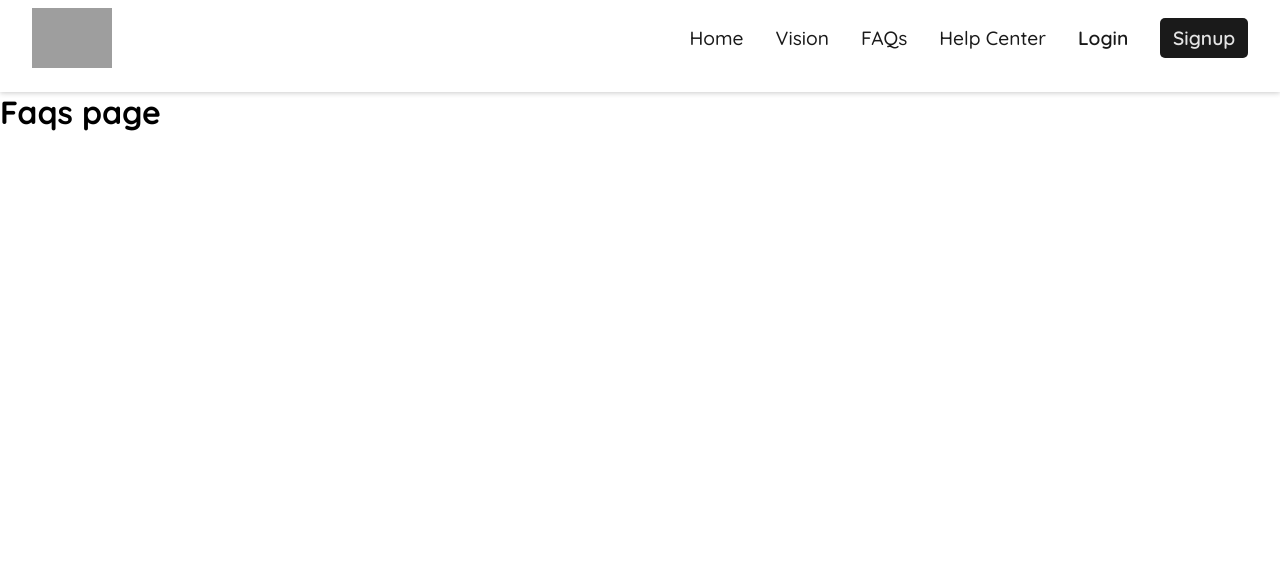
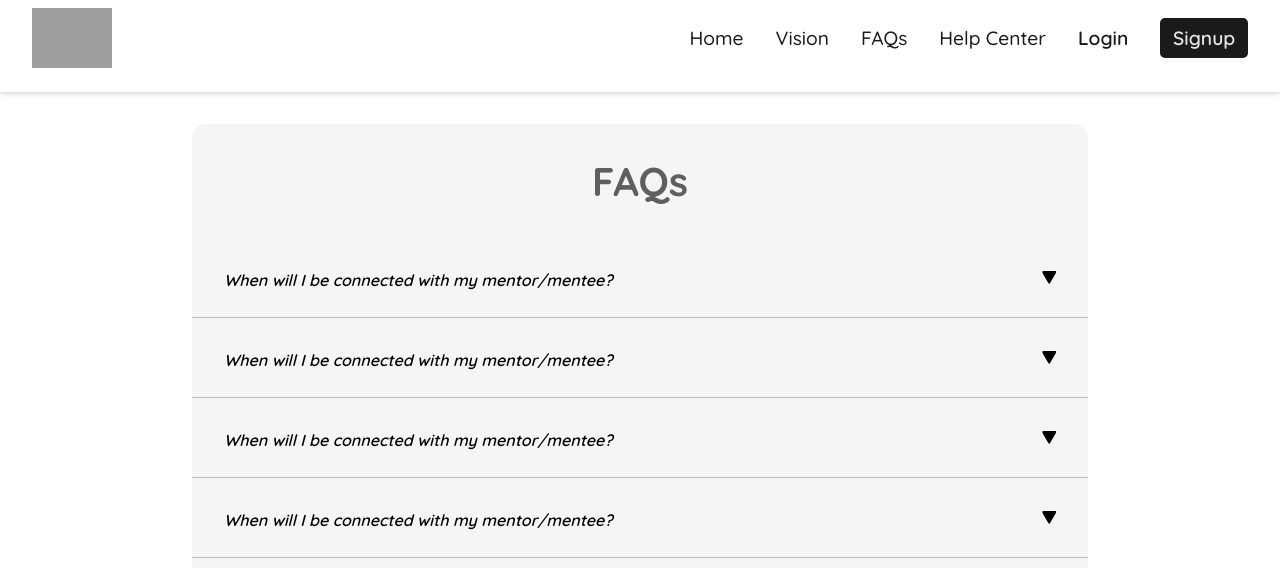
Before and after one commit to Spiral-Forge/Protege-Web, a React (Create React App) app: page /faqs in a window 1280 px wide. Shown: the top 568 px of the page. Built offline with nearby package versions, Linux system fonts and the light colour scheme; no server answers; grey boxes are pictures that could not be loaded.

Commit message:
Added FAQs page

```diff
--- a/src/App.js
+++ b/src/App.js
@@ -8,7 +8,7 @@ import "./App.css";
 import Messenger from "./components/Chat/Messenger";
 import Navbar from "./components/Navbar/Navbar";
 import AboutUs from "./components/Pages/AboutUs";
-import Faqs from "./components/Pages/Faqs";
+import Faqs from "./components/Pages/Faqs/Faqs";
 import Feedback from "./components/Pages/Feedback";
 import Vision from "./components/Pages/Vision";
 import Homepage from "./components/Pages/Home/Homepage";
--- a/src/components/Pages/Faqs.js
+++ /dev/null
@@ -1,9 +0,0 @@
-function Faqs() {
-    return (
-      <div>
-        <h1>Faqs page</h1>
-      </div>
-    );
-  }
-
-  export default Faqs;
--- /dev/null
+++ b/src/components/Pages/Faqs/Faqs.js
@@ -0,0 +1,27 @@
+import styles from "../../../styles/Faqs.module.css";
+import { BsFillTriangleFill } from "react-icons/bs";
+import faqsArr from "./faqsArr";
+function Faqs() {
+  return (
+    <div className={styles.container}>
+      <div className={styles.heading}>
+        <h1>FAQs</h1>
+      </div>
+      <div className={styles.content}>
+        {faqsArr.map((faq) => {
+          return (
+            <details className={styles.details}>
+              <summary>
+                <i>{faq.question}</i>
+                <BsFillTriangleFill className={styles.tri} />
+              </summary>
+              <p>{faq.answer}</p>
+            </details>
+          );
+        })}
+      </div>
+    </div>
+  );
+}
+
+export default Faqs;
--- /dev/null
+++ b/src/components/Pages/Faqs/faqsArr.js
@@ -0,0 +1,27 @@
+const faqsArr = [
+  {
+    question: "When will I be connected with my mentor/mentee?",
+    answer: ` We take some time to study all profiles and match mentees with a
+            mentor who is right for them. So be patient and you will be notified
+            as soon as you’re connected with your mentor/mentee.`,
+  },
+  {
+    question: "When will I be connected with my mentor/mentee?",
+    answer: ` We take some time to study all profiles and match mentees with a
+            mentor who is right for them. So be patient and you will be notified
+            as soon as you’re connected with your mentor/mentee.`,
+  },
+  {
+    question: "When will I be connected with my mentor/mentee?",
+    answer: ` We take some time to study all profiles and match mentees with a
+            mentor who is right for them. So be patient and you will be notified
+            as soon as you’re connected with your mentor/mentee.`,
+  },
+  {
+    question: "When will I be connected with my mentor/mentee?",
+    answer: ` We take some time to study all profiles and match mentees with a
+            mentor who is right for them. So be patient and you will be notified
+            as soon as you’re connected with your mentor/mentee.`,
+  },
+];
+export default faqsArr;
--- /dev/null
+++ b/src/styles/Faqs.module.css
@@ -0,0 +1,74 @@
+.container {
+  width: 70%;
+  margin: 0 auto;
+  background-color: #f5f5f5;
+  display: flex;
+  flex-direction: column;
+  /* align-items: center; */
+  justify-content: center;
+  padding: 2rem 0;
+  padding-bottom: 5rem;
+  margin-top: 2rem;
+  gap: 2rem;
+  border-radius: 15px;
+}
+
+.heading h1 {
+  font-size: 2.5rem;
+  color: #5f5f5f;
+  display: block;
+  width: max-content;
+  margin: 0 auto;
+}
+
+.content {
+  display: flex;
+  flex-direction: column;
+  align-items: center;
+}
+
+.details {
+  width: 100%;
+  height: 5rem;
+  border-bottom: 1px solid rgb(190, 190, 190);
+}
+.details summary {
+  width: 100%;
+  padding: 1rem 2rem;
+  height: 5rem;
+  padding-top: 2rem;
+  list-style: none;
+  cursor: pointer;
+  display: flex;
+  justify-content: space-between;
+  text-decoration: ob;
+}
+.details p {
+  color: white;
+  font-size: 1rem;
+  padding: 0 2rem;
+  padding-bottom: 2rem;
+}
+.details summary i {
+  font-weight: 600;
+}
+details[open] {
+  background-color: #80b9e8;
+  height: auto;
+}
+.tri {
+  transform: rotateZ(180deg);
+  font-size: 0.9rem;
+  transition: transform 0.5s;
+}
+details[open] summary .tri {
+  transform: rotateZ(0deg);
+}
+
+@media only screen and (max-width: 660px) {
+  .container {
+    margin-top: 0;
+    width: 100%;
+    padding: 2rem 0;
+  }
+}
```
